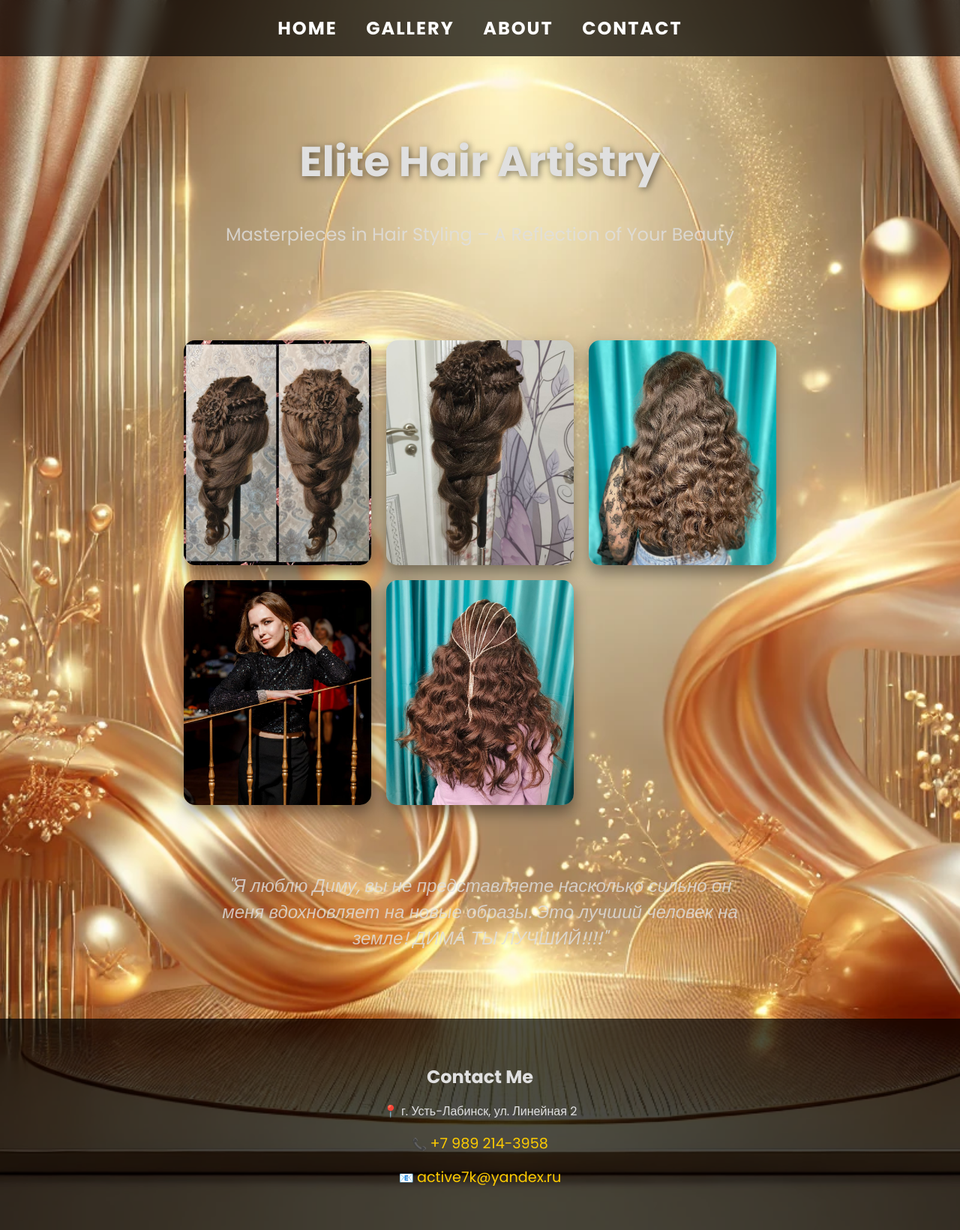
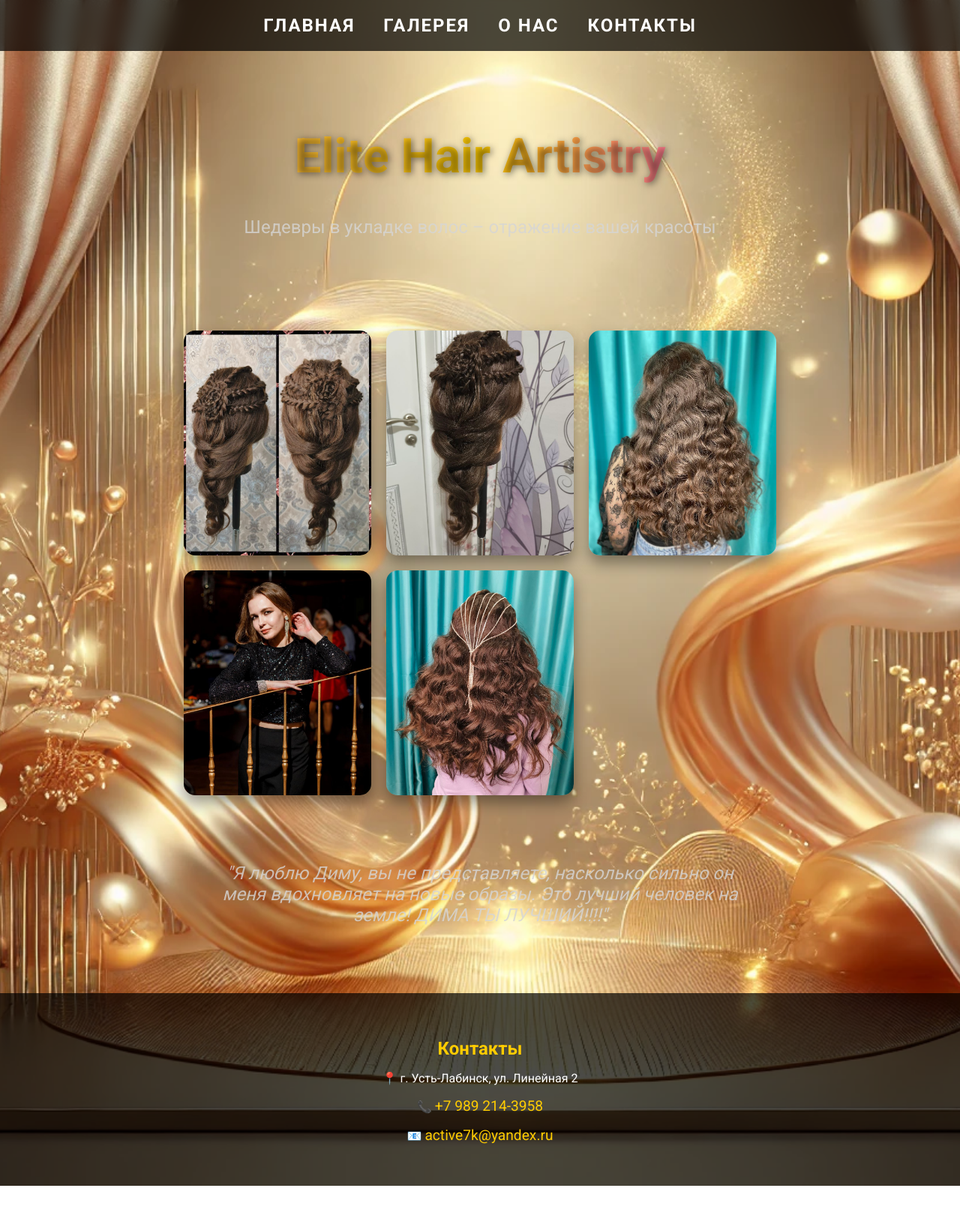
Before and after one commit to k1xmusic/bekurina, a plain HTML site: page index.html in a window 1280 px wide. Shown: the top 1641 px of the page at 75% size. After the commit the page ends 1582 px from the top, so only its background shows below. Drawn offline with Linux system fonts and the light colour scheme.

Commit message:
Update index.html

```diff
--- a/index.html
+++ b/index.html
@@ -1,17 +1,17 @@
 <!DOCTYPE html>
-<html lang="en">
+<html lang="ru">
 <head>
     <meta charset="UTF-8">
     <meta name="viewport" content="width=device-width, initial-scale=1.0">
     <title>Elite Hair Artistry</title>
     <style>
-        @import url('https://fonts.googleapis.com/css2?family=Poppins:wght@300;400;700&display=swap');
+        @import url('https://fonts.googleapis.com/css2?family=Roboto:wght@300;400;700&display=swap');
         body {
-            font-family: 'Poppins', sans-serif;
+            font-family: 'Roboto', sans-serif;
             margin: 0;
             padding: 0;
             background: url('images/background.jpg') no-repeat center center/cover;
-            color: #e0e0e0; /* или другой из предложенных */
+            color: white;
             overflow-x: hidden;
             display: flex;
             flex-direction: column;
@@ -29,6 +29,7 @@
             font-size: 1.5em;
             letter-spacing: 2px;
             text-transform: uppercase;
+            color: #f5b342; /* золотистый оттенок */
         }
         nav a {
             margin: 0 15px;
@@ -46,13 +47,23 @@
             max-width: 800px;
         }
         .hero h1 {
-            font-size: 3.5em;
+            font-size: 4em;
             font-weight: bold;
             text-shadow: 2px 2px 10px rgba(0, 0, 0, 0.5);
+            background: linear-gradient(90deg, #f5b342, #ffcc00, #ff66b3);
+            -webkit-background-clip: text;
+            color: transparent;
+            animation: gradient 5s ease infinite;
+        }
+        @keyframes gradient {
+            0% { background-position: 0%; }
+            50% { background-position: 100%; }
+            100% { background-position: 0%; }
         }
         .hero p {
             font-size: 1.5em;
             opacity: 0.8;
+            color: #d6d6d6; /* мягкий светлый серый */
         }
         .gallery {
             display: grid;
@@ -81,6 +92,7 @@
             font-style: italic;
             font-size: 1.5em;
             opacity: 0.8;
+            color: #d6d6d6; /* мягкий светлый серый */
         }
         .contact {
             background: rgba(0, 0, 0, 0.7);
@@ -91,6 +103,7 @@
         }
         .contact h2 {
             margin-bottom: 10px;
+            color: #ffcc00;
         }
         .contact a {
             color: #ffcc00;
@@ -110,21 +123,8 @@
                 height: auto;
                 max-width: 500px;
             }
-        }
-
-        /* Защита от скачивания */
-        img {
-            pointer-events: none; /* Запрещает взаимодействие с изображениями */
-            -webkit-user-drag: none; /* Отключает перетаскивание в Safari */
-            user-select: none; /* Запрещает выделение */
-        }
-
-        /* Отключаем защиту на мобильных устройствах */
-        @media (max-width: 768px) {
-            img {
-                pointer-events: auto;
-                -webkit-user-drag: auto;
-                user-select: auto;
+            .hero h1 {
+                font-size: 3em;
             }
         }
     </style>
@@ -132,15 +132,15 @@
 <body>
     <header>
         <nav>
-            <a href="#">Home</a>
-            <a href="#gallery">Gallery</a>
-            <a href="#about">About</a>
-            <a href="#contact">Contact</a>
+            <a href="#">Главная</a>
+            <a href="#gallery">Галерея</a>
+            <a href="#about">О нас</a>
+            <a href="#contact">Контакты</a>
         </nav>
     </header>
     <div class="hero">
         <h1>Elite Hair Artistry</h1>
-        <p>Masterpieces in Hair Styling – A Reflection of Your Beauty</p>
+        <p>Шедевры в укладке волос – отражение вашей красоты</p>
     </div>
     <div class="gallery" id="gallery">
         <div style="background-image: url('images/photo1.jpg');"></div>
@@ -150,19 +150,13 @@
         <div style="background-image: url('images/photo5.jpg');"></div>
     </div>
     <div class="testimonial">
-        "Я люблю Диму, вы не представляете насколько сильно он меня вдохновляет на новые образы. Это лучший человек на земле! ДИМА ТЫ ЛУЧШИЙ!!!!"
+        "Я люблю Диму, вы не представляете, насколько сильно он меня вдохновляет на новые образы. Это лучший человек на земле! ДИМА ТЫ ЛУЧШИЙ!!!!"
     </div>
     <div class="contact" id="contact">
-        <h2>Contact Me</h2>
+        <h2>Контакты</h2>
         <p>📍 г. Усть-Лабинск, ул. Линейная 2</p>
         <p>📞 <a href="tel:+79892143958">+7 989 214-3958</a></p>
         <p>📧 <a href="mailto:active7k@yandex.ru">active7k@yandex.ru</a></p>
     </div>
-
-    <!-- Защита от скачивания -->
-    <script>
-        document.addEventListener('contextmenu', event => event.preventDefault()); // Запрещает ПКМ
-        document.addEventListener('dragstart', event => event.preventDefault()); // Запрещает перетаскивание
-    </script>
 </body>
 </html>
```
